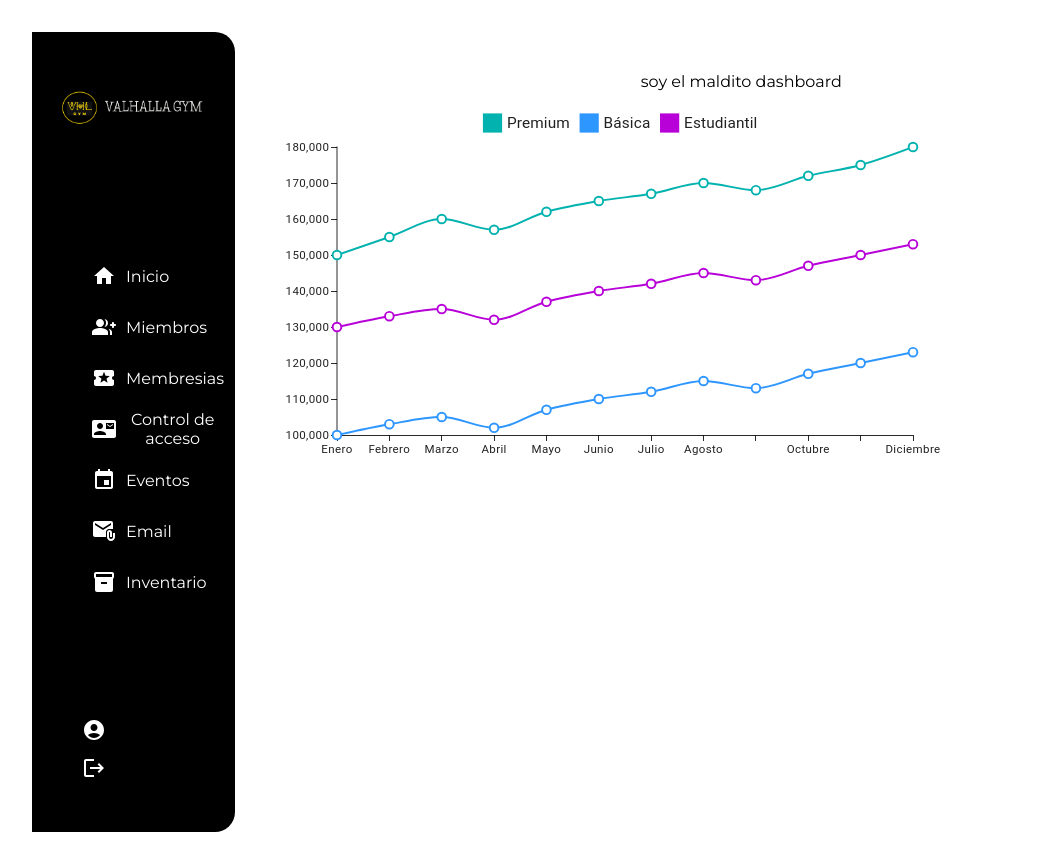
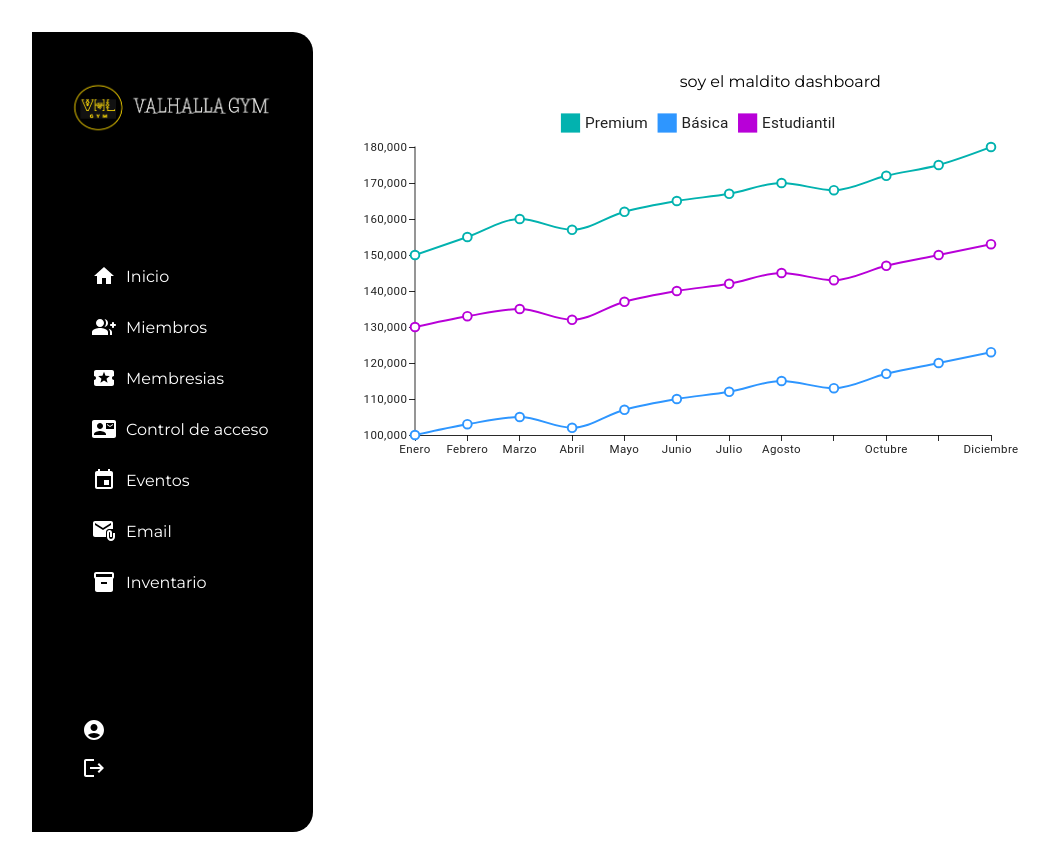
Before and after one commit to pabloocampo1/GymManager-Front-end, a React (Vite) app: page /dashboard in a window 1280 px wide. Shown: the whole page, without its empty margins (0-1048 px from the left). Built offline with nearby package versions, Linux system fonts and the light colour scheme.

Commit message:
ajuste del navbar

```diff
--- a/src/Layouts/PrivateLayout/privateLayout.module.css
+++ b/src/Layouts/PrivateLayout/privateLayout.module.css
@@ -55,8 +55,6 @@
   }
 
   /* 🖥️ Pantallas Grandes (1025px en adelante) */
-  @media (min-width: 1026px) {
-    .privateLayout_sidebar{
-        width: 20%;
-    }
+  @media (min-width: 1024px) {
+
   }
```
